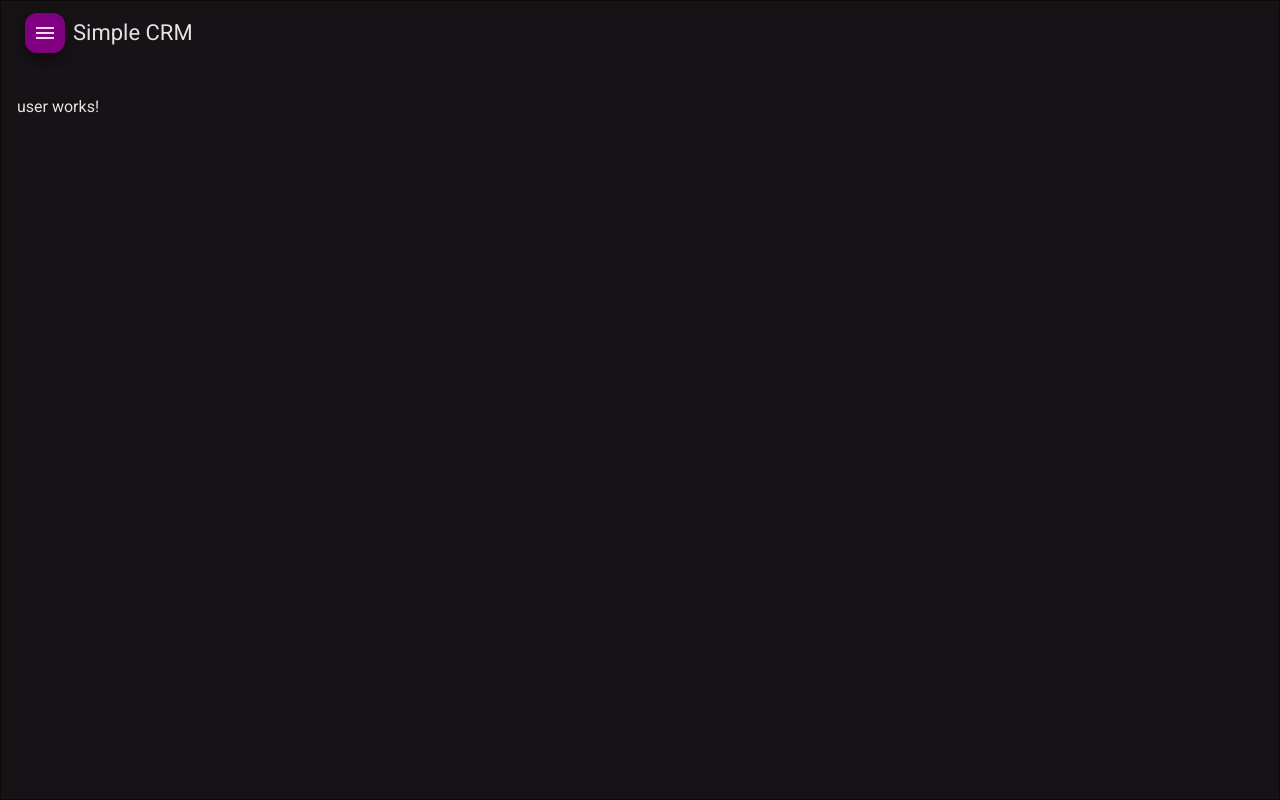
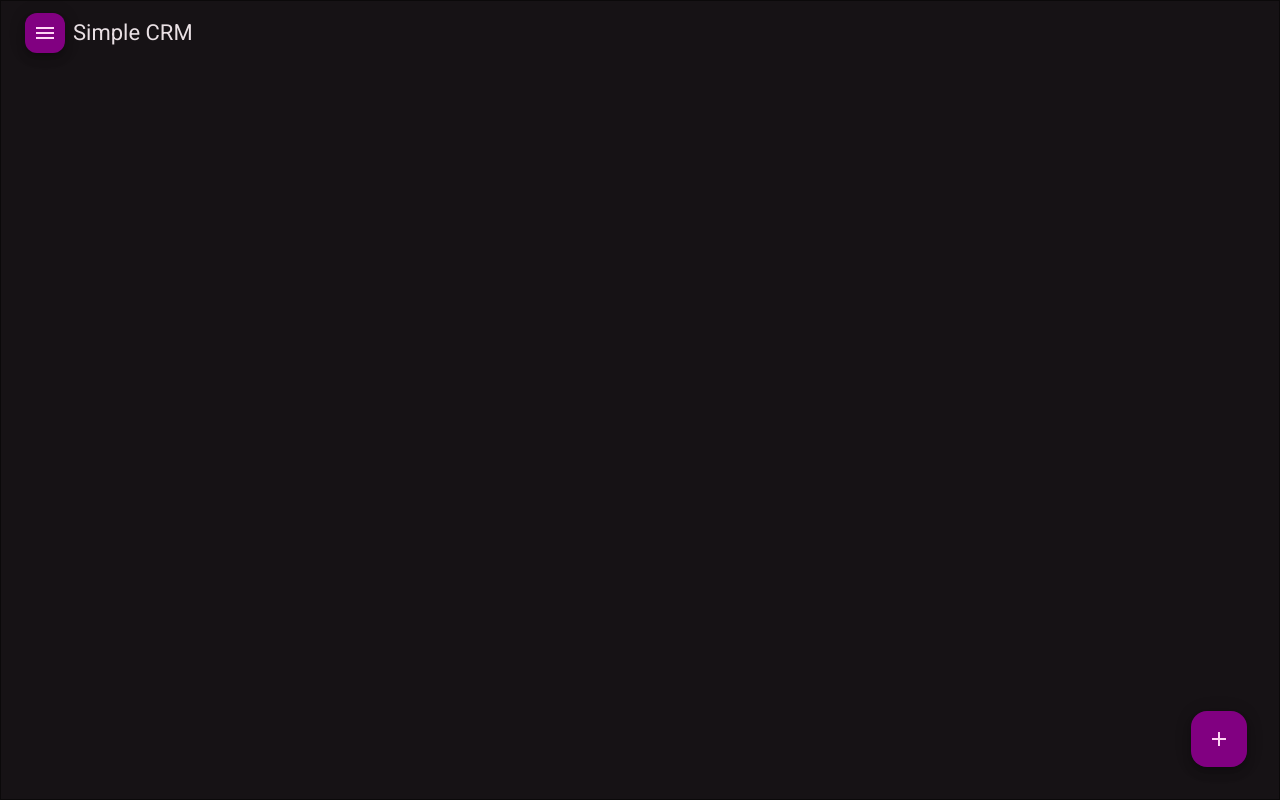
Before and after one commit to csabaMiska/Simple-CRM, an Angular app: page /user in a window 1280 px wide. Built offline with nearby package versions, Linux system fonts and the light colour scheme.

Commit message:
Dialog add user component created and imported

```diff
--- /dev/null
+++ b/src/app/dialog-add-user/dialog-add-user.component.html
@@ -0,0 +1,12 @@
+<h2 mat-dialog-title>Add user</h2>
+<mat-dialog-content>
+    <p>Add user</p>
+    <!-- <mat-form-field>
+        <mat-label>Favorite Animal</mat-label>
+        <input matInput [(ngModel)]="animal" />
+    </mat-form-field> -->
+</mat-dialog-content>
+<mat-dialog-actions>
+    <button mat-button (click)="onNoClick()">Cancel</button>
+    <button mat-button cdkFocusInitial>Add</button>
+</mat-dialog-actions>
--- /dev/null
+++ b/src/app/dialog-add-user/dialog-add-user.component.ts
@@ -0,0 +1,23 @@
+import { Component, inject } from '@angular/core';
+import { MatButtonModule } from '@angular/material/button';
+import { MatDialogActions, MatDialogContent, MatDialogRef, MatDialogTitle } from '@angular/material/dialog';
+
+@Component({
+  selector: 'app-dialog-add-user',
+  standalone: true,
+  imports: [
+    MatButtonModule,
+    MatDialogTitle,
+    MatDialogContent,
+    MatDialogActions
+  ],
+  templateUrl: './dialog-add-user.component.html',
+  styleUrl: './dialog-add-user.component.scss'
+})
+export class DialogAddUserComponent {
+  readonly dialogRef = inject(MatDialogRef<DialogAddUserComponent>);
+
+  onNoClick(): void {
+    this.dialogRef.close();
+  }
+}
--- a/src/app/user/user.component.html
+++ b/src/app/user/user.component.html
@@ -1 +1,3 @@
-<p>user works!</p>
+<button class="add-user-btn" (click)="openDialog()" mat-fab matTooltip="Add user">
+    <mat-icon>add</mat-icon>
+</button>
--- a/src/app/user/user.component.scss
+++ b/src/app/user/user.component.scss
@@ -0,0 +1,5 @@
+.add-user-btn {
+    position: absolute;
+    right: 32px;
+    bottom: 32px;
+}
--- a/src/app/user/user.component.ts
+++ b/src/app/user/user.component.ts
@@ -1,11 +1,27 @@
-import { Component } from '@angular/core';
+import { Component, inject, ChangeDetectionStrategy } from '@angular/core';
+import { MatIconModule } from '@angular/material/icon';
+import { MatButtonModule } from '@angular/material/button';
+import { MatTooltipModule } from '@angular/material/tooltip';
+import { DialogAddUserComponent } from '../dialog-add-user/dialog-add-user.component';
+import { MatDialogModule, MatDialog } from '@angular/material/dialog';
 
 @Component({
   selector: 'app-user',
-  imports: [],
+  standalone: true,
+  imports: [
+    MatButtonModule,
+    MatIconModule,
+    MatTooltipModule,
+    MatDialogModule
+  ],
+  changeDetection: ChangeDetectionStrategy.OnPush,
   templateUrl: './user.component.html',
   styleUrl: './user.component.scss'
 })
 export class UserComponent {
+  readonly dialog = inject(MatDialog);
 
+  openDialog(): void {
+    this.dialog.open(DialogAddUserComponent)
+  }
 }
```
Also changed, not shown: src/app/dialog-add-user/dialog-add-user.component.scss (added), 1 other file (tests, documents, lock files or other folders).
